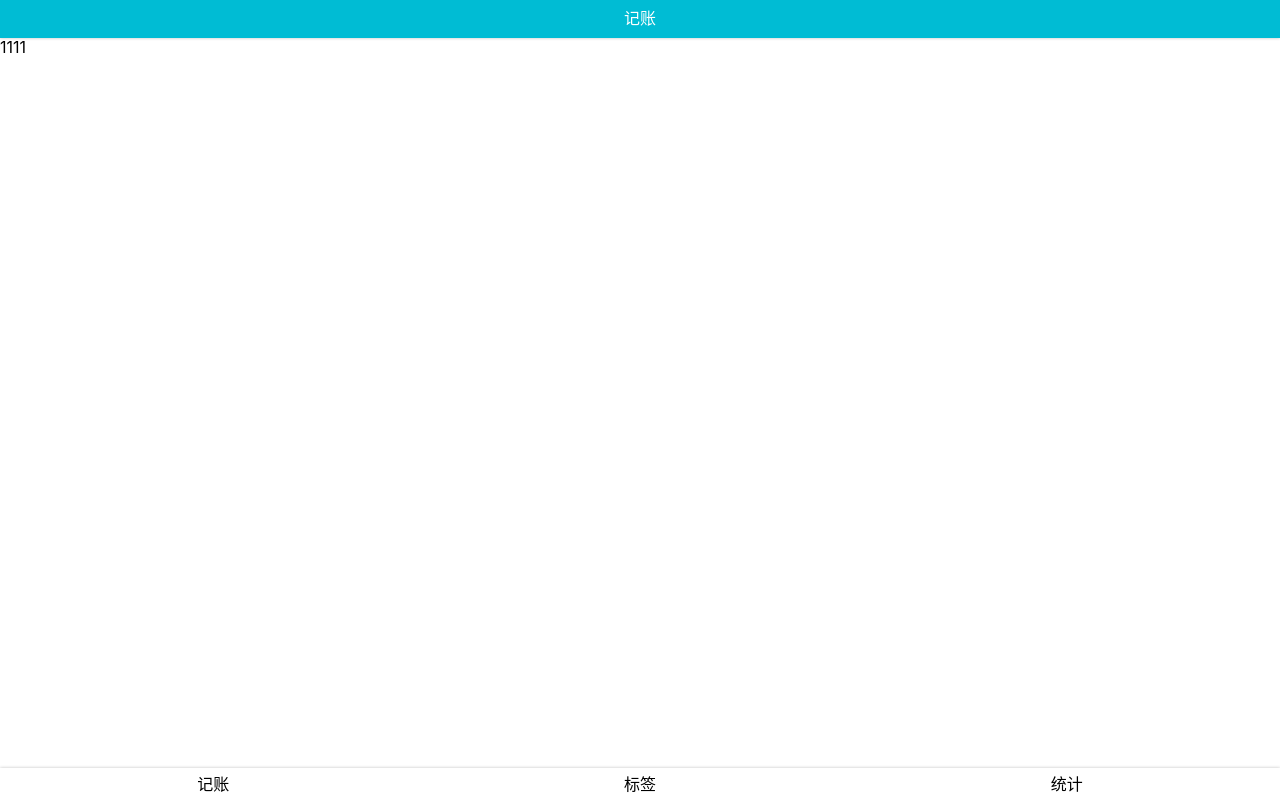
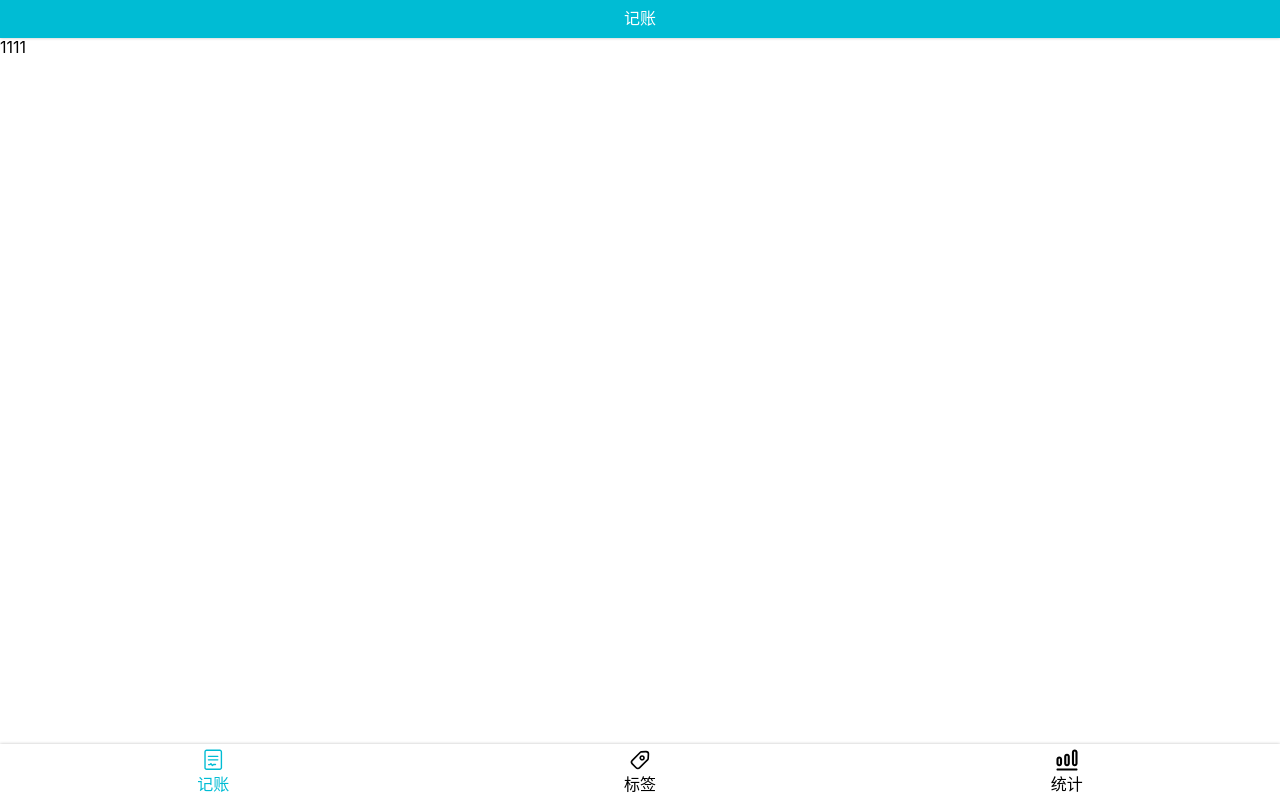
Before and after one commit to yingjieweb/charge2, a React app: page /#/money in a window 1280 px wide. Built offline with nearby package versions, Linux system fonts and the light colour scheme.

Commit message:
feat: implement the tabbar active effect with react-router v6

```diff
--- a/src/components/TabBer.tsx
+++ b/src/components/TabBer.tsx
@@ -1,6 +1,7 @@
 import React from "react";
-import { Link } from "react-router-dom";
+import { NavLink  } from "react-router-dom";
 import styled from "styled-components";
+import Icon from "./Icon"
 
 const Nav = styled.div`
   line-height: 24px;
@@ -14,15 +15,31 @@ const Nav = styled.div`
     padding: 4px 0;
     justify-content: center;
     align-items: center;
+      .icon {
+        width: 24px;
+        height: 24px;
+      }
+      &.selected {
+        color: #00BCD4;
+        .icon {
+          fill: #00BCD4;
+        }
+      }
   }
 `
 
 const TabBer = () => {
   return (
       <Nav>
-          <Link to="/money">记账</Link>
-          <Link to="/labels">标签</Link>
-          <Link to="/statistics">统计</Link>
+          <NavLink  to="/money" className={({ isActive }) => (isActive ? " selected" : "")}>
+            <Icon name={'money'}/>记账
+          </NavLink >
+          <NavLink  to="/labels" className={({ isActive }) => (isActive ? " selected" : "")}>
+            <Icon name={'label'}/>标签
+          </NavLink >
+          <NavLink  to="/statistics" className={({ isActive }) => (isActive ? " selected" : "")}>
+            <Icon name={'statistics'}/>统计
+          </NavLink >
       </Nav>
   )
 }
```
